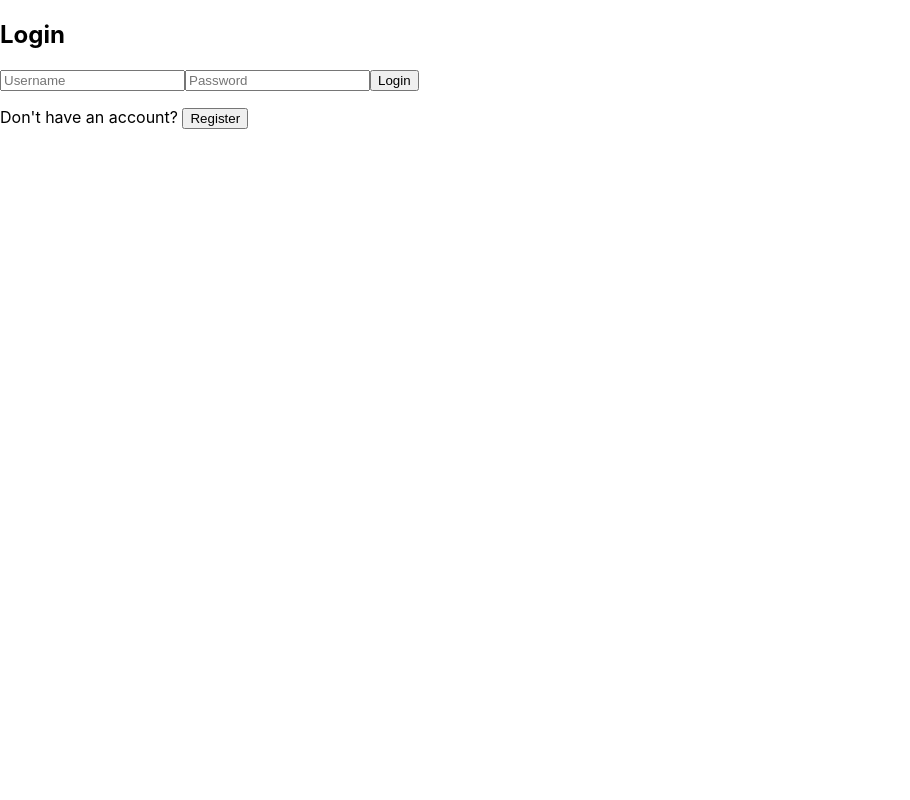
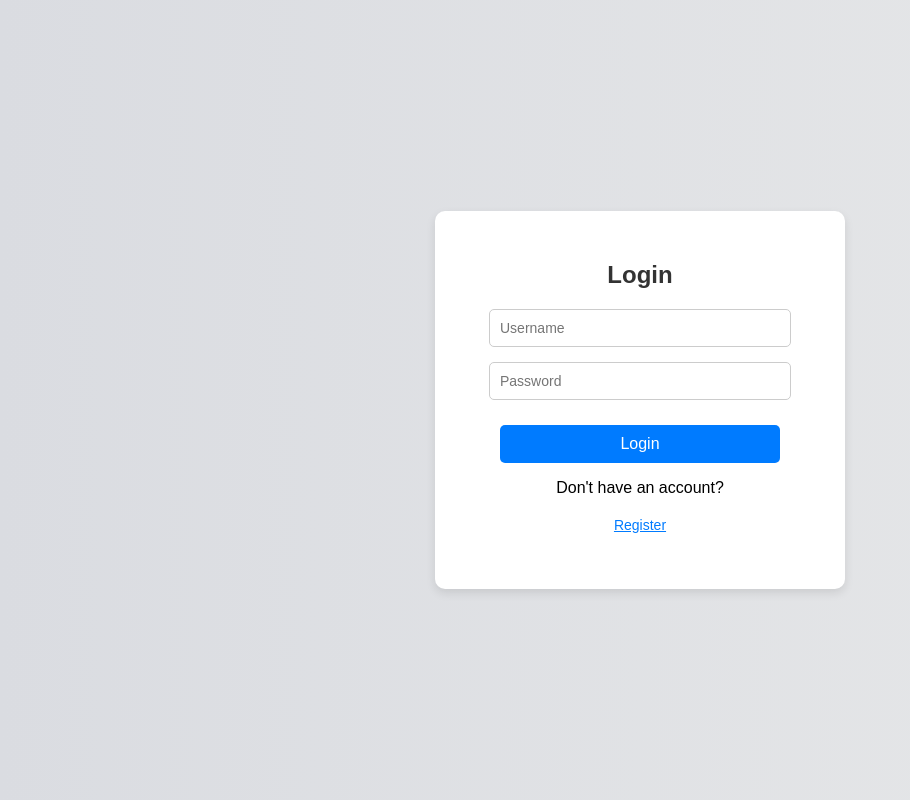
Before and after one commit to ballatae/Social-Media-Application-Development, a React (Create React App) app in the folder frontend/: page / in a window 1280 px wide. Shown: the whole page, without its empty margins (0-910 px from the left). Built offline with nearby package versions, Linux system fonts and the light colour scheme.

Commit message:
log in / register front

```diff
--- /dev/null
+++ b/frontend/src/components/LoginForm.css
@@ -0,0 +1,91 @@
+body {
+    margin: 0;
+    padding: 0;
+    font-family: Arial, sans-serif;
+    background: linear-gradient(to right, #dadce1, #e7e8e9);
+    height: 100vh;
+    display: flex;
+    justify-content: center;
+    align-items: center;
+  }
+
+  .form-container {
+    display: flex;
+    justify-content: center;
+    align-items: center;
+    height: 100%;
+  }
+
+  .form-box {
+    background: white;
+    border-radius: 10px;
+    box-shadow: 0 4px 10px rgba(0, 0, 0, 0.1);
+    padding: 30px;
+    width: 350px;
+    text-align: center;
+  }
+
+  h2 {
+    margin-bottom: 20px;
+    color: #333;
+  }
+
+  input {
+    width: 80%;
+    padding: 10px;
+    margin-bottom: 15px;
+    border: 1px solid #ccc;
+    border-radius: 5px;
+    font-size: 14px;
+  }
+
+  input:focus {
+    outline: none;
+    border: 1px solid #007bff;
+    box-shadow: 0 0 5px rgba(0, 123, 255, 0.5);
+  }
+
+  button {
+    width: 80%;
+    padding: 10px;
+    margin-top: 10px;
+    font-size: 16px;
+    border: none;
+    border-radius: 5px;
+    cursor: pointer;
+    transition: all 0.3s ease-in-out;
+  }
+
+  .register-button {
+    background: #28a745;
+    color: white;
+  }
+
+  .register-button:hover {
+    background: #218838;
+    box-shadow: 0 4px 10px rgba(40, 167, 69, 0.5);
+  }
+
+  .login-button {
+    background: #007bff;
+    color: white;
+  }
+
+  .login-button:hover {
+    background: #0056b3;
+    box-shadow: 0 4px 10px rgba(0, 123, 255, 0.5);
+  }
+
+  .switch-button {
+    background: none;
+    border: none;
+    color: #007bff;
+    text-decoration: underline;
+    cursor: pointer;
+    font-size: 14px;
+  }
+
+  .switch-button:hover {
+    color: #0056b3;
+    font-weight: bold;
+  }
--- a/frontend/src/components/LoginForm.js
+++ b/frontend/src/components/LoginForm.js
@@ -1,4 +1,6 @@
 import React, { useState } from "react";
+import "./LoginForm.css";
+
 
 const LoginForm = ({ setLoggedInUser }) => {
   const [username, setUsername] = useState("");
@@ -48,7 +50,8 @@ const LoginForm = ({ setLoggedInUser }) => {
 
 
   return (
-    <div>
+    <div className="form-container">
+      <div className="form-box">
         <h2>{isRegistering ? "Register" : "Login"}</h2>
         <input
           type="text"
@@ -63,24 +66,39 @@ const LoginForm = ({ setLoggedInUser }) => {
           onChange={(e) => setPassword(e.target.value)}
         />
         {isRegistering ? (
-        <button onClick={handleRegister}>Register</button>
+          <button className="register-button" onClick={handleRegister}>
+            Register
+          </button>
         ) : (
-        <button onClick={handleLogin}>Login</button>
+          <button className="login-button" onClick={handleLogin}>
+            Login
+          </button>
         )}
         <p>{message}</p>
         <p>
           {isRegistering ? (
             <span>
               Already have an account?{" "}
-            <button onClick={() => setIsRegistering(false)}>Login</button>
+              <button
+                className="switch-button"
+                onClick={() => setIsRegistering(false)}
+              >
+                Login
+              </button>
             </span>
           ) : (
             <span>
               Don't have an account?{" "}
-            <button onClick={() => setIsRegistering(true)}>Register</button>
+              <button
+                className="switch-button"
+                onClick={() => setIsRegistering(true)}
+              >
+                Register
+              </button>
             </span>
           )}
         </p>
+      </div>
     </div>
   );
 };
```
Lines whose indentation alone changed are shown as unchanged.
